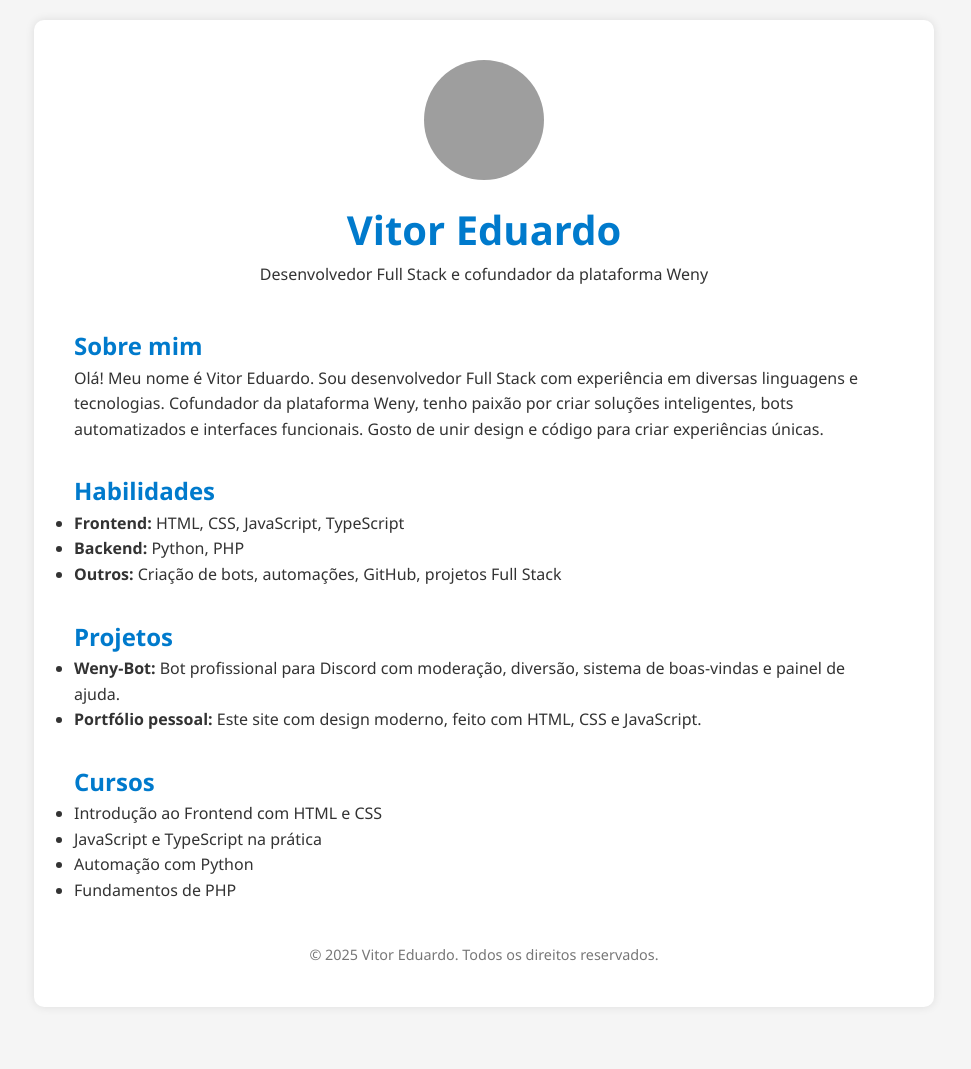
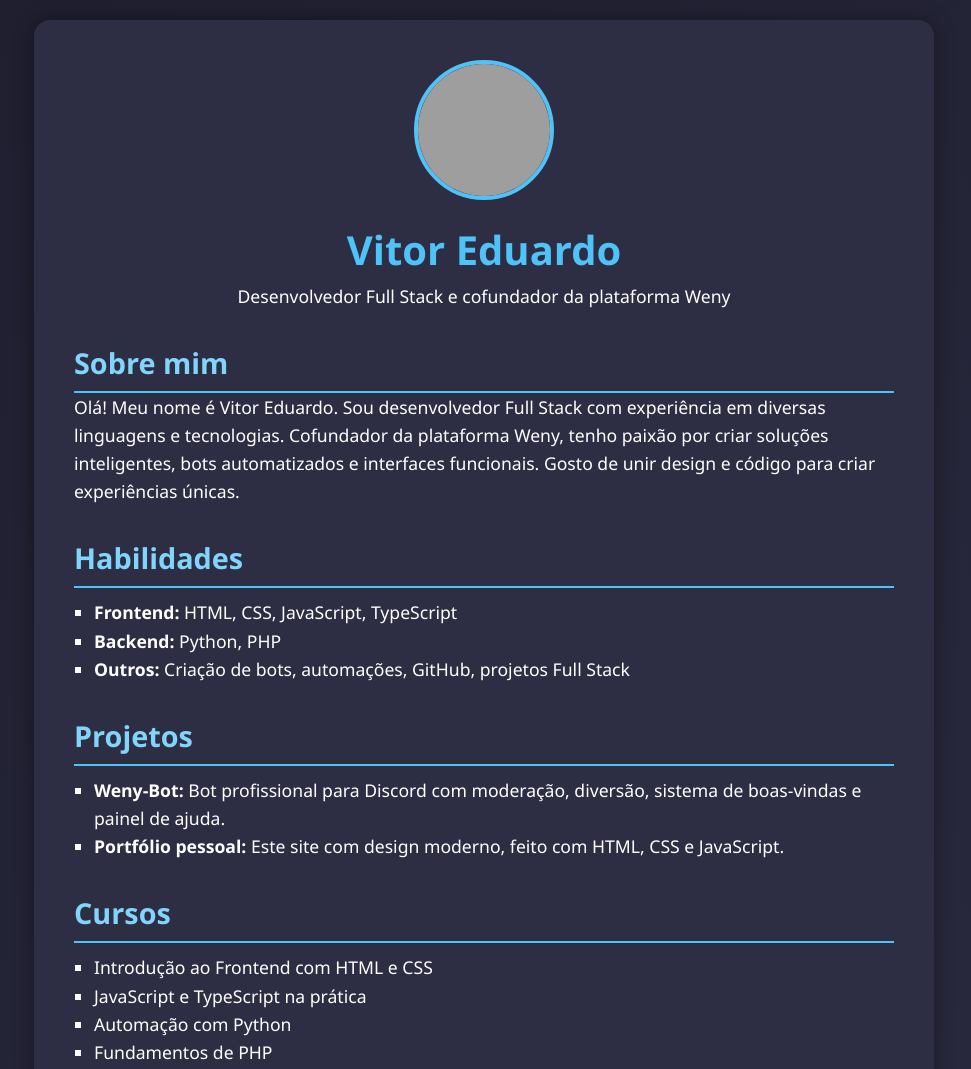
Before and after one commit to Vitor-Weny/Vitor-Weny.github.io, a plain HTML site: page index.html in a window 1280 px wide. Shown: the top 1069 px of the page, without its empty margins (156-1127 px from the left). Before the commit the page ends 1027 px from the top, so only its background shows below. Drawn offline with Linux system fonts and the light colour scheme; grey boxes are pictures that could not be loaded.

Commit message:
Update style.css

```diff
--- a/style.css
+++ b/style.css
@@ -2,12 +2,12 @@
   margin: 0;
   padding: 0;
   box-sizing: border-box;
+  font-family: 'Segoe UI', sans-serif;
 }
 
 body {
-  font-family: 'Segoe UI', Tahoma, Geneva, Verdana, sans-serif;
-  background-color: #f5f5f5;
-  color: #333;
+  background: linear-gradient(135deg, #1e1e2f, #2a2a3f);
+  color: #fff;
   line-height: 1.6;
   padding: 20px;
 }
@@ -15,42 +15,62 @@ body {
 .container {
   max-width: 900px;
   margin: auto;
-  background: white;
+  background: #2d2d44;
   padding: 40px;
-  border-radius: 10px;
-  box-shadow: 0 0 10px rgba(0,0,0,0.1);
+  border-radius: 16px;
+  box-shadow: 0 0 20px rgba(0,0,0,0.4);
+  animation: fadeIn 1s ease-in-out;
 }
 
 header {
   text-align: center;
-  margin-bottom: 40px;
+  margin-bottom: 30px;
 }
 
 header img {
-  width: 120px;
-  height: 120px;
+  width: 140px;
+  height: 140px;
   border-radius: 50%;
-  object-fit: cover;
+  border: 4px solid #4fc3f7;
   margin-bottom: 10px;
+  transition: transform 0.4s ease;
+}
+
+header img:hover {
+  transform: scale(1.05);
 }
 
 h1 {
   font-size: 2.5rem;
-  color: #007acc;
+  color: #4fc3f7;
 }
 
 h2 {
   margin-top: 30px;
-  color: #007acc;
+  color: #81d4fa;
+  font-size: 1.8rem;
+  border-bottom: 2px solid #4fc3f7;
+  padding-bottom: 5px;
 }
 
-section {
-  margin-bottom: 30px;
+ul {
+  list-style-type: square;
+  margin-left: 20px;
+  margin-top: 10px;
+}
+
+p, li {
+  font-size: 1.1rem;
 }
 
 footer {
   text-align: center;
+  margin-top: 40px;
   font-size: 0.9rem;
-  margin-top: 40px;
-  color: #777;
+  color: #aaa;
 }
+
+@keyframes fadeIn {
+  from {opacity: 0; transform: translateY(20px);}
+  to {opacity: 1; transform: translateY(0);}
+}
```
